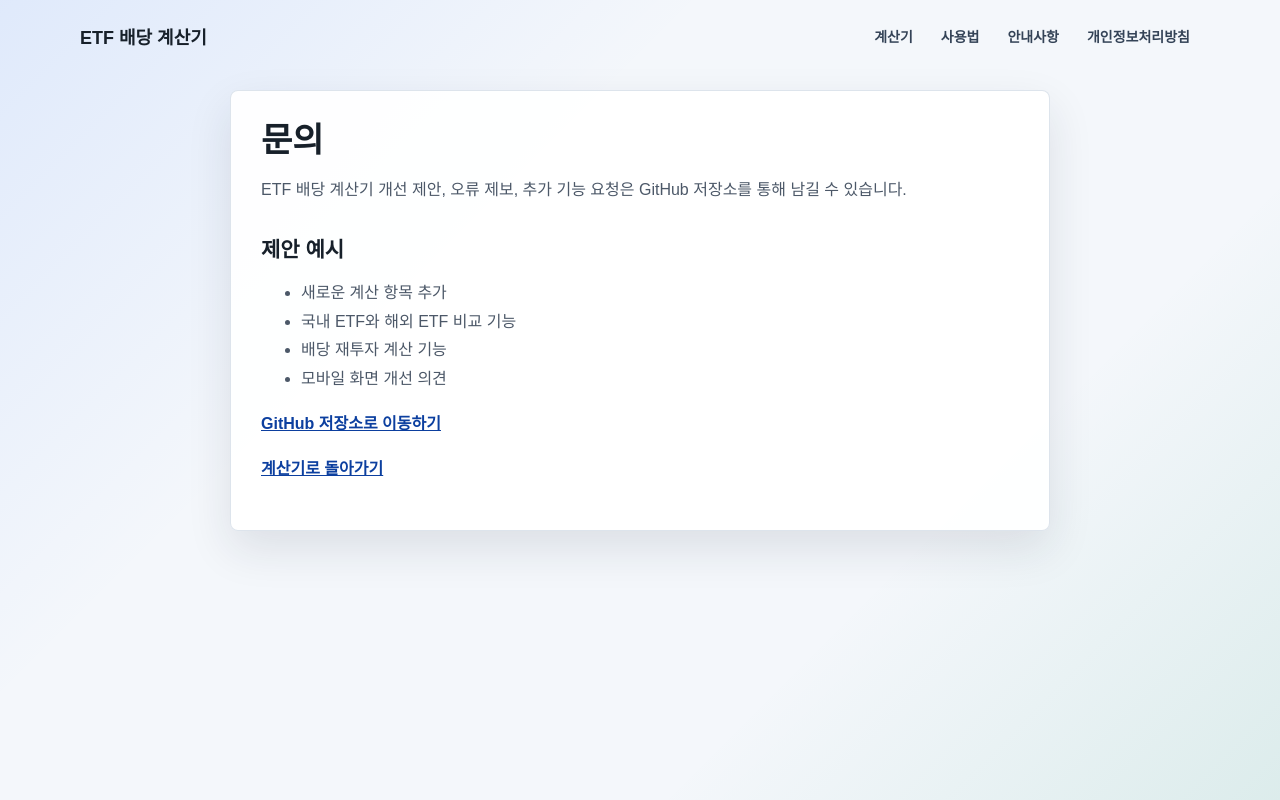
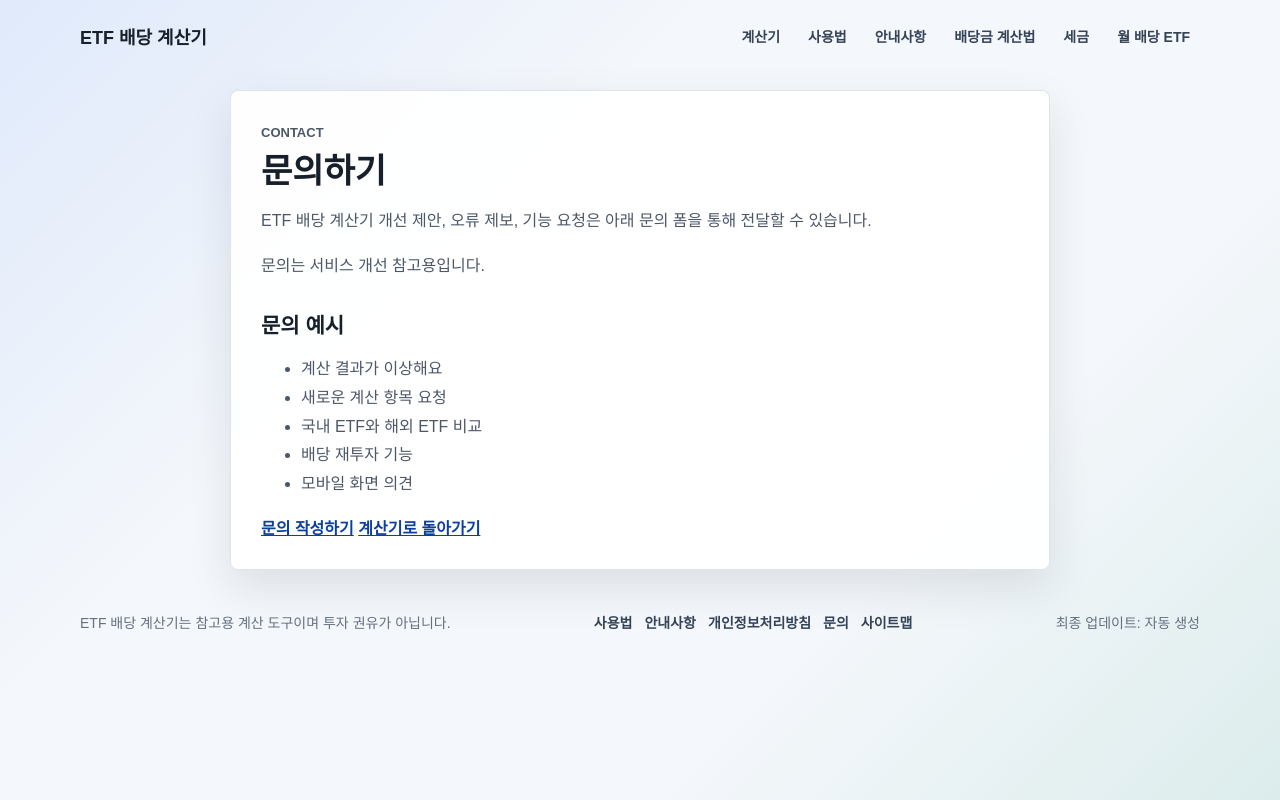
Before and after one commit to DongJoo99/etf-dividend-calculator, a plain HTML site: page contact.html in a window 1280 px wide. Drawn offline with Linux system fonts and the light colour scheme.

Commit message:
Update contact.html

```diff
--- a/contact.html
+++ b/contact.html
@@ -3,9 +3,22 @@
 <head>
   <meta charset="UTF-8">
   <meta name="viewport" content="width=device-width, initial-scale=1.0">
-  <meta name="description" content="ETF 배당 계산기 문의 및 개선 제안">
+  <title>문의하기 | ETF 배당 계산기 개선 제안</title>
+  <meta name="description" content="ETF 배당 계산기 개선 제안, 오류 제보, 기능 요청을 Google Form 문의 폼으로 전달할 수 있습니다.">
+  <meta name="keywords" content="ETF 배당 계산기, ETF 배당, 배당 계산기, 세후 배당 계산, 배당 ETF, 월 배당 계산기">
+  <meta name="robots" content="index,follow">
   <link rel="canonical" href="https://etf-dividend-calculator.vercel.app/contact.html">
-  <title>문의 - ETF 배당 계산기</title>
+  <meta property="og:locale" content="ko_KR">
+  <meta property="og:type" content="website">
+  <meta property="og:site_name" content="ETF 배당 계산기">
+  <meta property="og:title" content="문의하기 | ETF 배당 계산기">
+  <meta property="og:description" content="계산 결과 오류, 기능 요청, 모바일 화면 의견을 문의 폼으로 전달해 주세요.">
+  <meta property="og:url" content="https://etf-dividend-calculator.vercel.app/contact.html">
+  <meta name="twitter:card" content="summary">
+  <meta name="twitter:title" content="문의하기 | ETF 배당 계산기">
+  <meta name="twitter:description" content="ETF 배당 계산기 개선 제안과 오류 제보를 문의 폼으로 받을 수 있습니다.">
+  <meta name="google-adsense-account" content="ca-pub-6519571146712101">
+  <script async src="https://pagead2.googlesyndication.com/pagead/js/adsbygoogle.js?client=ca-pub-6519571146712101" crossorigin="anonymous"></script>
   <link rel="stylesheet" href="style.css">
 </head>
 <body>
@@ -13,28 +26,49 @@
     <a class="brand" href="index.html">ETF 배당 계산기</a>
     <nav class="site-nav" aria-label="주요 메뉴">
       <a href="index.html#calculator">계산기</a>
-      <a href="index.html#guide">사용법</a>
-      <a href="disclaimer.html">안내사항</a>
-      <a href="privacy.html">개인정보처리방침</a>
+      <a href="usage.html">사용법</a>
+      <a href="notice.html">안내사항</a>
+      <a href="etf-dividend-guide.html">배당금 계산법</a>
+      <a href="dividend-tax-guide.html">세금</a>
+      <a href="monthly-dividend-etf.html">월 배당 ETF</a>
     </nav>
   </header>
 
   <main class="page legal-page">
     <article class="panel legal-card">
-      <h1>문의</h1>
-      <p>ETF 배당 계산기 개선 제안, 오류 제보, 추가 기능 요청은 GitHub 저장소를 통해 남길 수 있습니다.</p>
+      <p class="eyebrow">Contact</p>
+      <h1>문의하기</h1>
+      <p>ETF 배당 계산기 개선 제안, 오류 제보, 기능 요청은 아래 문의 폼을 통해 전달할 수 있습니다.</p>
+      <p>문의는 서비스 개선 참고용입니다.</p>
 
-      <h2>제안 예시</h2>
+      <h2>문의 예시</h2>
       <ul>
-        <li>새로운 계산 항목 추가</li>
-        <li>국내 ETF와 해외 ETF 비교 기능</li>
-        <li>배당 재투자 계산 기능</li>
-        <li>모바일 화면 개선 의견</li>
+        <li>계산 결과가 이상해요</li>
+        <li>새로운 계산 항목 요청</li>
+        <li>국내 ETF와 해외 ETF 비교</li>
+        <li>배당 재투자 기능</li>
+        <li>모바일 화면 의견</li>
       </ul>
 
-      <p><a href="https://github.com/DongJoo99/etf-dividend-calculator" target="_blank" rel="noopener">GitHub 저장소로 이동하기</a></p>
-      <p><a href="index.html">계산기로 돌아가기</a></p>
+      <div class="form-actions">
+        <a class="primary-button" href="https://forms.gle/TuyeYE3qaSs2jei59" target="_blank" rel="noopener">문의 작성하기</a>
+        <a class="primary-button" href="index.html#calculator">계산기로 돌아가기</a>
+      </div>
     </article>
   </main>
+
+  <footer class="site-footer">
+    <p>ETF 배당 계산기는 참고용 계산 도구이며 투자 권유가 아닙니다.</p>
+    <div class="footer-links">
+      <a href="usage.html">사용법</a>
+      <a href="notice.html">안내사항</a>
+      <a href="privacy.html">개인정보처리방침</a>
+      <a href="contact.html">문의</a>
+      <a href="sitemap.xml">사이트맵</a>
+    </div>
+    <p class="updated-at">최종 업데이트: <span data-last-updated>자동 생성</span></p>
+  </footer>
+
+  <script src="script.js"></script>
 </body>
 </html>
```
